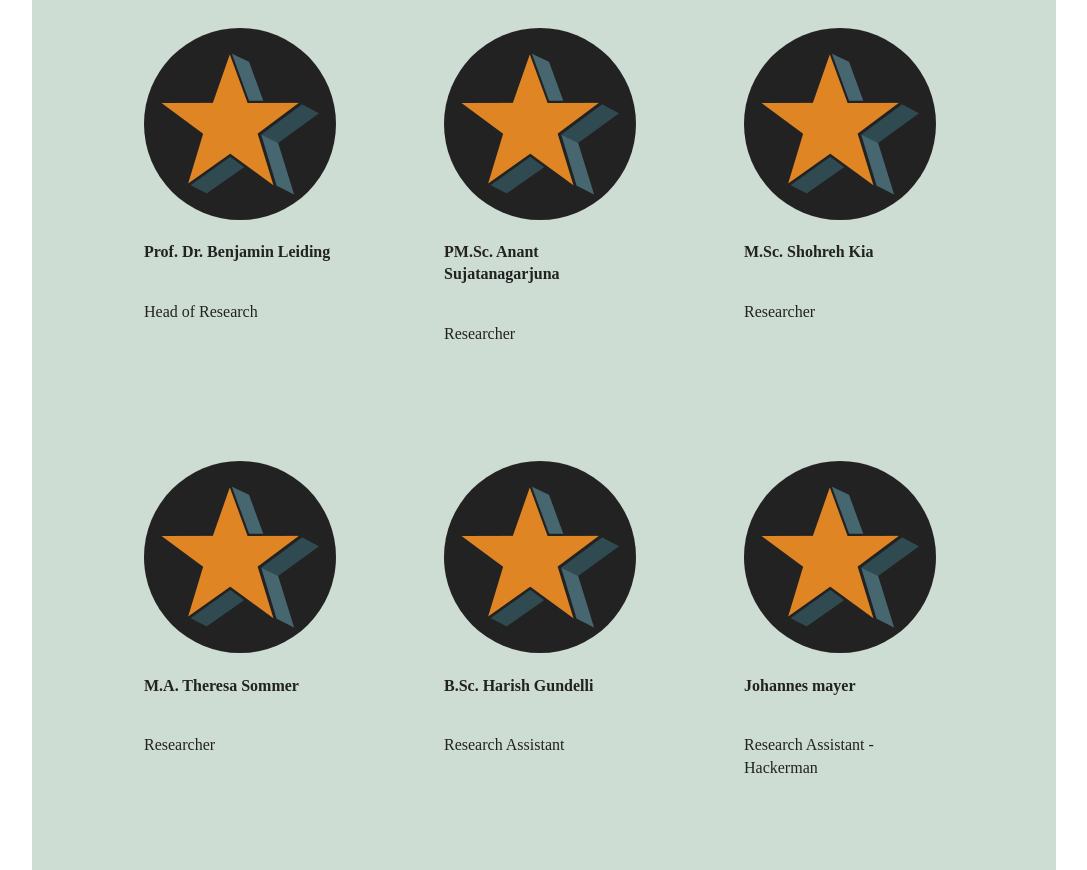
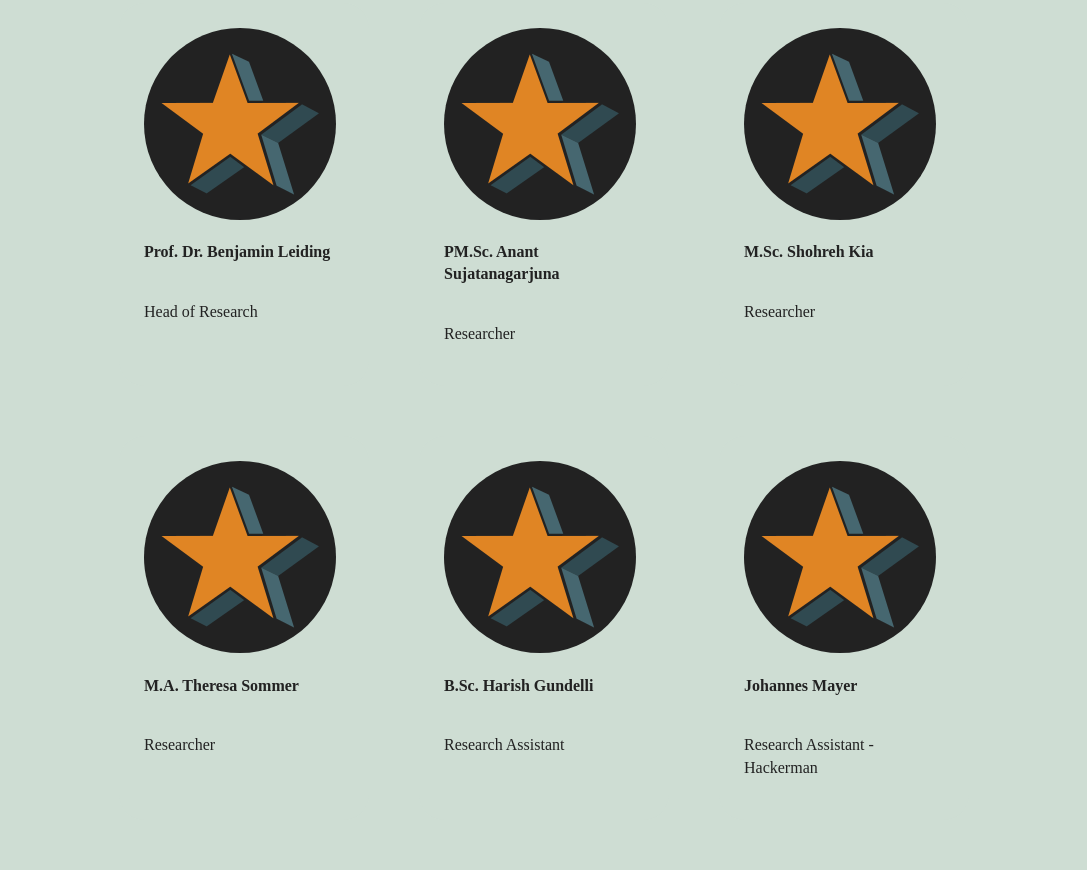
Before and after one commit to ETCE-LAB/teaching-ltg-mooc, a website: page index.html in a window 1280 px wide. Shown: the part 1211-2081 px from the top of the page, without its empty margins (96-1183 px from the left). Drawn offline with Linux system fonts and the light colour scheme.

Commit message:
fixed margin in about us section

```diff
--- a/index.html
+++ b/index.html
@@ -45,7 +45,7 @@
     </p>
   </div>
 
-  <div style="width: 80%;margin-left: 10%;display: flex; justify-content: center; align-content: center; flex-wrap: wrap; background: #CEDDD3;padding-top: 50px; padding-bottom: 50px; gap: 50px">
+  <div style="width: 80vw;padding-left: 10%; padding-right: 10%; display: flex; justify-content: center; align-content: center; flex-wrap: wrap; background: #CEDDD3;padding-top: 50px; padding-bottom: 50px; gap: 50px">
     <h2 style="width:100%;text-align:center">Our Team</h2>
 
     <div style="width: 200px; padding: 25px; display: flex; flex-direction: column; align-items: flex-start; background: #CEDDD3; border-radius: 25px">
@@ -81,7 +81,7 @@
     <div style="width: 200px; padding: 25px; display: flex; flex-direction: column; align-items: flex-start; background: #CEDDD3; border-radius: 25px">
       <img style="border-radius: 50%" src="icon.png">
       <h4>Johannes
-        mayer</h4>
+        Mayer</h4>
       <p>Research Assistant - Hackerman</p>
     </div>
 
```
